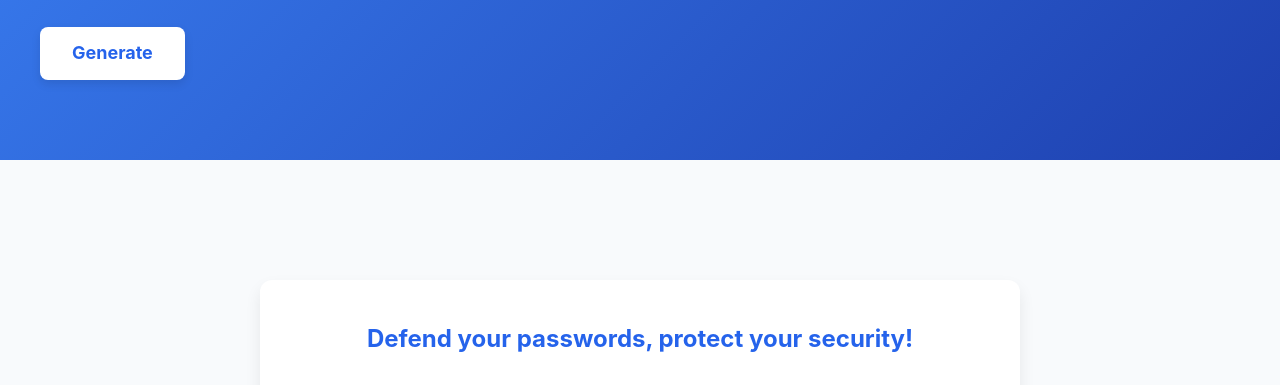
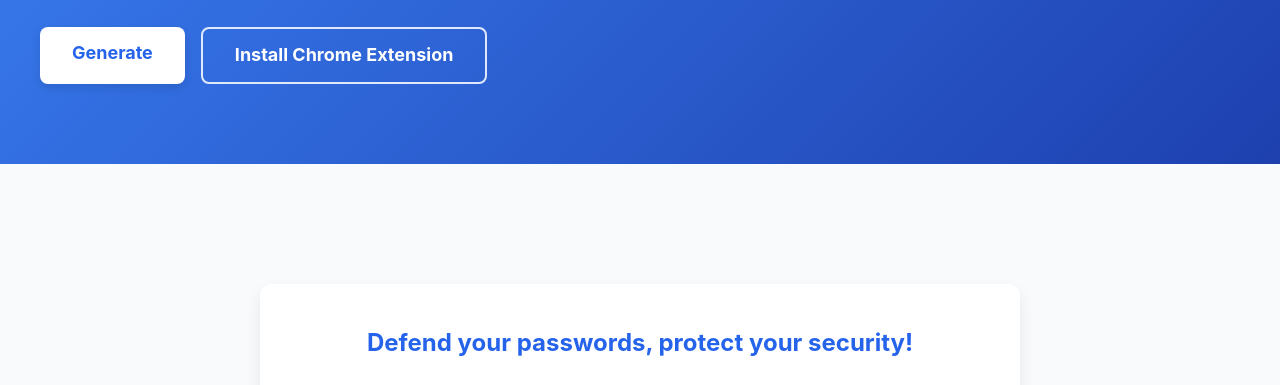
Before and after one commit to wzfukui/51pwd.github.io, a browser extension: page docs/index.html in a window 1280 px wide. Shown: the part 412-797 px from the top of the page. Drawn offline with Linux system fonts and the light colour scheme.

Commit message:
Add Chrome extension CTA to homepage

```diff
--- a/docs/css/new/web.css
+++ b/docs/css/new/web.css
@@ -118,6 +118,25 @@ body {
   font-size: 18px;
   transition: transform 0.3s, box-shadow 0.3s;
   box-shadow: 0 4px 10px rgba(0, 0, 0, 0.1);
+}
+
+.cta-group {
+  display: flex;
+  flex-wrap: wrap;
+  gap: 16px;
+}
+
+.extension-button {
+  background-color: transparent;
+  color: #ffffff;
+  border: 2px solid rgba(255, 255, 255, 0.85);
+  box-shadow: none;
+}
+
+.extension-button:hover {
+  background-color: rgba(255, 255, 255, 0.15);
+  color: #ffffff;
+  box-shadow: none;
 }
 
 .cta-button:hover {
--- a/docs/index.html
+++ b/docs/index.html
@@ -48,7 +48,10 @@
     <div class="hero-content">
       <h2 data-i18n="app_slogan">用时生成，而不是记忆存储</h2>
       <p data-i18n="hero_description">一站一密 (OSOP) 采用创新的"即时生成"理念，根据您的暗语和网站名称，通过先进的加密算法，为每个网站生成独立且安全的密码。无需记忆多个密码，无需担心数据库泄露，彻底摆脱密码管理的困扰。</p>
-      <a href="#generator" class="cta-button" data-i18n="nav_generate">立即体验</a>
+      <div class="cta-group">
+        <a href="#generator" class="cta-button" data-i18n="nav_generate">立即体验</a>
+        <a href="https://chromewebstore.google.com/detail/jaehfjimgenmolibjliggghmjlbfhamp" class="cta-button extension-button" target="_blank" rel="noopener noreferrer" data-i18n="nav_install_extension">安装Chrome插件</a>
+      </div>
     </div>
     <div class="hero-image">
       <img src="images/osop-screen.png" alt="OSOP界面展示">
@@ -229,6 +232,7 @@
       <a href="privacy.html" data-i18n="nav_privacy">隐私政策</a>
       <a href="https://github.com/wzfukui/osop-one-site-one-password" target="_blank">GitHub</a>
       <a href="http://www.51pwd.com" target="_blank" data-i18n="footer_web">网页版</a>
+      <a href="https://chromewebstore.google.com/detail/jaehfjimgenmolibjliggghmjlbfhamp" target="_blank" rel="noopener noreferrer" data-i18n="footer_extension">Chrome插件</a>
     </div>
     <div class="footer-copyright">
       <p data-i18n="update_info">算法更新时间: 2012.10.16 | UI更新时间: 2025.04.03</p>
--- a/docs/scripts/new/i18n.js
+++ b/docs/scripts/new/i18n.js
@@ -111,6 +111,10 @@ const translations = {
   'nav_generate': {
     'zh': '生成密码',
     'en': 'Generate'
+  },
+  'nav_install_extension': {
+    'zh': '安装Chrome插件',
+    'en': 'Install Chrome Extension'
   },
   'nav_features': {
     'zh': '功能特点',
@@ -418,6 +422,10 @@ const translations = {
     'zh': '网页版',
     'en': 'Web Version'
   },
+  'footer_extension': {
+    'zh': 'Chrome插件',
+    'en': 'Chrome Extension'
+  },
   'footer_version': {
     'zh': '版本',
     'en': 'Version'
```
